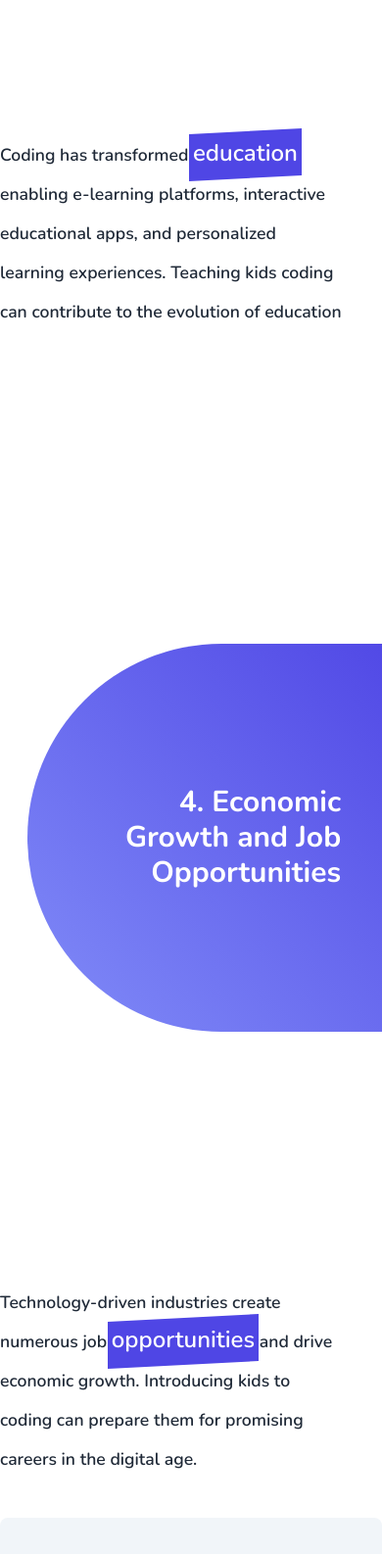
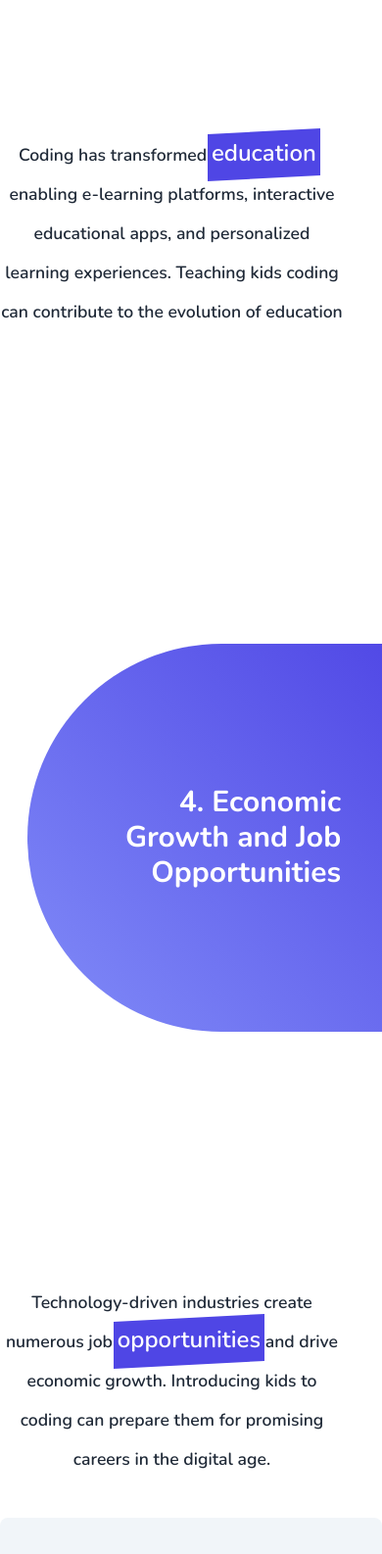
Before and after one commit to arsalanahmad123/kidsCoding, a plain HTML site: page index.html in a window 390 px wide. Shown: the part 4220-5806 px from the top of the page at 98% size. Drawn offline with nearby package versions, Linux system fonts and the light colour scheme.

Commit message:
Solved typography

```diff
--- a/index.html
+++ b/index.html
@@ -193,7 +193,7 @@
                     E-Learning</h1>
             </div>
             <div>
-                <p class="font-semibold  text-[1.1rem] text-left leading-10 dark:text-white">
+                <p class="font-semibold  text-[1.1rem] lg:text-left leading-10 dark:text-white text-center">
                     Coding has transformed <span
                         class="before:block before:absolute before:-inset-1 before:-skew-y-3 before:bg-indigo-600 relative inline-block dark:before:bg-slate-950">
                         <span class="relative text-white text-2xl dark:text-white"> education </span> </span> &nbsp;
@@ -207,7 +207,8 @@
         <div
             class="relative h-[80vh] flex lg:flex-row flex-col-reverse items-center justify-between w-[90%] md:mt-52 mt-[600px] lg:gap-y-0 gap-y-64">
             <div>
-                <p class="font-semibold  text-[1.1rem] text-left md:leading-10 leading-10 dark:text-white">
+                <p
+                    class="font-semibold  text-[1.1rem] lg:text-left md:leading-10 leading-10 dark:text-white text-center">
                     Technology-driven industries create numerous job <span
                         class="before:block before:absolute before:-inset-1 before:-skew-y-3 before:bg-indigo-600 relative inline-block dark:before:bg-indigo-600">
                         <span class="relative text-white text-2xl dark:text-white"> opportunities </span> </span> and
@@ -350,7 +351,8 @@
 
 
     <!-- ====== Contact Section Start -->
-    <section class="relative z-10 overflow-hidden bg-white py-20 lg:py-[120px] dark:bg-gray-800 dark:text-white"
+    <section
+        class="relative z-10 overflow-hidden bg-white py-20 lg:py-[120px] dark:bg-gray-800 dark:text-white w-[90%] lg:w-full mx-auto"
         id="contact">
         <div class="container mx-auto">
             <div class="-mx-4 flex flex-wrap lg:justify-between">
```
Also changed, not shown: dist/output.css.
